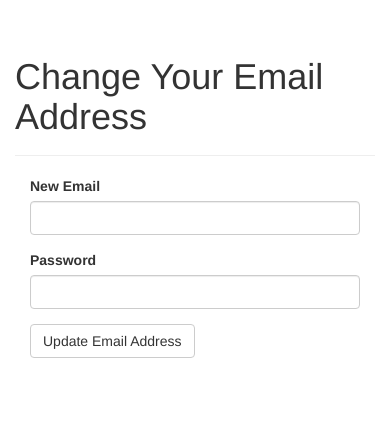
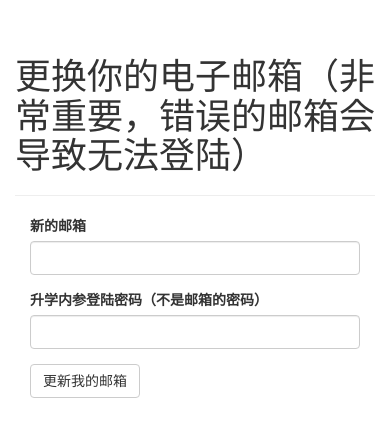
Before and after one commit to Martindu263/website_v0.1, a Flask app: page /auth/change_email in a window 390 px wide. Shown: the part 55-492 px from the top of the page. Run offline with Flask 2, Linux system fonts and the light colour scheme; the visitor is signed in with stand-in values (Sample User, id 1); data comes from the database, SQL or seed files in the repository; some libraries are stand-ins or nearby versions.

Commit message:
ver0.35_zh-cn_editphone_uncomplete

```diff
--- a/app/auth/forms.py
+++ b/app/auth/forms.py
@@ -46,7 +46,7 @@ class ChangePasswordForm(FlaskForm):
         DataRequired(), EqualTo('password2', message='Passwords must match.')])
     password2 = PasswordField('请再次输入密码',
                               validators=[DataRequired()])
-    submit = SubmitField('Update Password')
+    submit = SubmitField('更新密码')
 
 
 class PasswordResetRequestForm(FlaskForm):
@@ -63,10 +63,10 @@ class PasswordResetForm(FlaskForm):
 
 
 class ChangeEmailForm(FlaskForm):
-    email = StringField('New Email', validators=[DataRequired(), Length(1, 64),
+    email = StringField('新的邮箱', validators=[DataRequired(), Length(1, 64),
                                                  Email()])
-    password = PasswordField('Password', validators=[DataRequired()])
-    submit = SubmitField('Update Email Address')
+    password = PasswordField('升学内参登陆密码（不是邮箱的密码）', validators=[DataRequired()])
+    submit = SubmitField('更新我的邮箱')
 
     def validate_email(self, field):
         if User.query.filter_by(email=field.data.lower()).first():
--- a/app/main/views.py
+++ b/app/main/views.py
@@ -202,7 +202,7 @@ def followers(username):
         error_out=False)
     follows = [{'user': item.follower, 'timestamp': item.timestamp}
                for item in pagination.items]
-    return render_template('followers.html', user=user, title="Followers of",
+    return render_template('followers.html', user=user, title="我的粉丝",
                            endpoint='.followers', pagination=pagination,
                            follows=follows)
 
@@ -219,7 +219,7 @@ def followed_by(username):
         error_out=False)
     follows = [{'user': item.followed, 'timestamp': item.timestamp}
                for item in pagination.items]
-    return render_template('followers.html', user=user, title="Followed by",
+    return render_template('followers.html', user=user, title="我关注了",
                            endpoint='.followed_by', pagination=pagination,
                            follows=follows)
 
--- a/app/templates/auth/change_email.html
+++ b/app/templates/auth/change_email.html
@@ -5,7 +5,7 @@
 
 {% block page_content %}
 <div class="page-header">
-    <h1>Change Your Email Address</h1>
+    <h1>更换你的电子邮箱（非常重要，错误的邮箱会导致无法登陆）</h1>
 </div>
 <div class="col-md-4">
     {{ wtf.quick_form(form) }}
--- a/app/templates/auth/change_password.html
+++ b/app/templates/auth/change_password.html
@@ -5,7 +5,7 @@
 
 {% block page_content %}
 <div class="page-header">
-    <h1>Change Your Password</h1>
+    <h1>更改密码</h1>
 </div>
 <div class="col-md-4">
     {{ wtf.quick_form(form) }}
--- a/app/templates/base.html
+++ b/app/templates/base.html
@@ -68,4 +68,5 @@
 {% block scripts %}
 {{ super() }}
 {{ moment.include_moment() }}
+{{ moment.lang('zh-cn') }}
 {% endblock %}
--- a/app/templates/edit_profile.html
+++ b/app/templates/edit_profile.html
@@ -1,11 +1,11 @@
 {% extends "base.html" %}
 {% import "bootstrap/wtf.html" as wtf %}
 
-{% block title %}Flasky - Edit Profile{% endblock %}
+{% block title %}升学内参 - 更新信息{% endblock %}
 
 {% block page_content %}
 <div class="page-header">
-    <h1>Edit Your Profile</h1>
+    <h1>更新你的信息</h1>
 </div>
 <div class="col-md-4">
     {{ wtf.quick_form(form) }}
--- a/app/templates/followers.html
+++ b/app/templates/followers.html
@@ -5,10 +5,10 @@
 
 {% block page_content %}
 <div class="page-header">
-    <h1>{{ title }} {{ user.username }}</h1>
+    <h1>{{ title }}</h1>
 </div>
 <table class="table table-hover followers">
-    <thead><tr><th>User</th><th>Since</th></tr></thead>
+    <thead><tr><th>同户名</th><th>关注时间</th></tr></thead>
     {% for follow in follows %}
     {% if follow.user != user %}
     <tr>
--- a/app/templates/index.html
+++ b/app/templates/index.html
@@ -15,9 +15,9 @@
 </div>
 <div class="post-tabs">
     <ul class="nav nav-tabs">
-        <li{% if not show_followed %} class="active"{% endif %}><a href="{{ url_for('.show_all') }}">All</a></li>
+        <li{% if not show_followed %} class="active"{% endif %}><a href="{{ url_for('.show_all') }}">全部</a></li>
         {% if current_user.is_authenticated %}
-        <li{% if show_followed %} class="active"{% endif %}><a href="{{ url_for('.show_followed') }}">Followed</a></li>
+        <li{% if show_followed %} class="active"{% endif %}><a href="{{ url_for('.show_followed') }}">关注的人</a></li>
         {% endif %}
     </ul>
     {% include '_posts.html' %}
```
Also changed, not shown: app/main/forms.py (+4 -4 lines), app/templates/user.html (+16 -6 lines).
